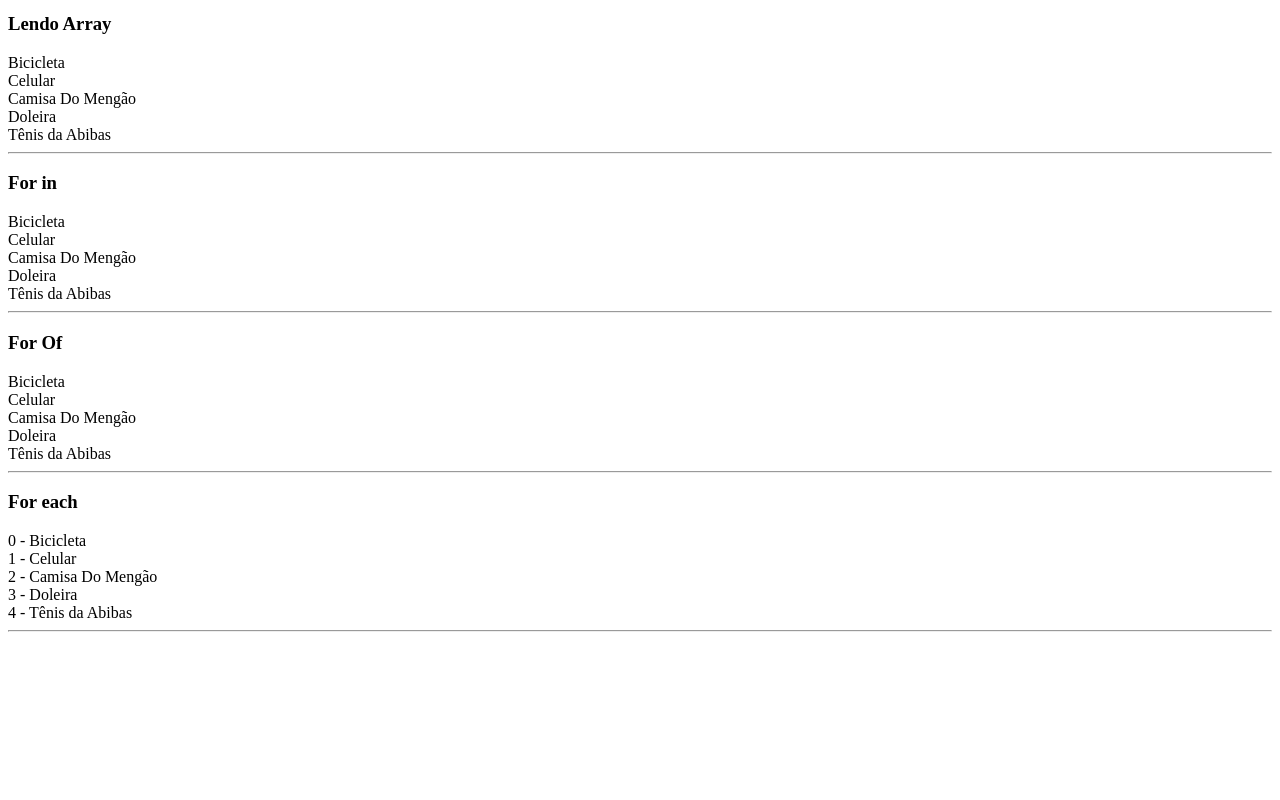
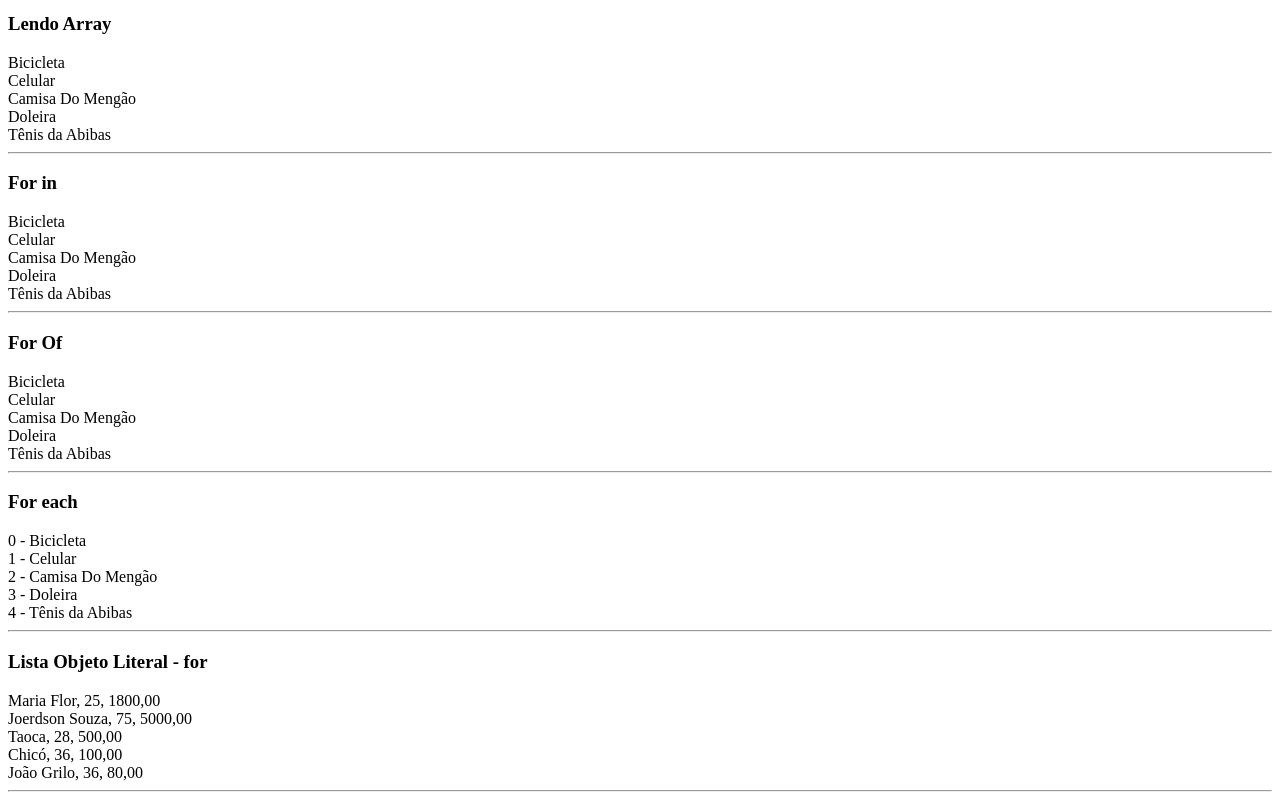
Before and after one commit to Gleidson-RS/Projeto_Logica_Repeticao, a plain HTML site: page index.html in a window 1280 px wide. Shown: the part 504-1304 px from the top of the page. Before the commit the page ends 1144 px from the top, so only its background shows below. Drawn offline with Linux system fonts and the light colour scheme.

Commit message:
codigo conteudo em andamento - for, array, for in, for of, for aech e lista de obj literais por array e for terminados

```diff
--- a/index.html
+++ b/index.html
@@ -62,7 +62,9 @@
 <div id="div-foraech"></div>
 <hr>
 
-
+<h3>Lista Objeto Literal - for</h3>
+<div id="div-listaoj-for"></div>
+<hr>
 
 
 
--- a/js/scripts_repeticoes.js
+++ b/js/scripts_repeticoes.js
@@ -69,12 +69,18 @@ presentes.forEach((elemento, posicao) =>{
     divForeach.innerHTML += `${posicao} - ${elemento} <br>`
 })
 
+//COLOÇÃO DE OBJETIVO LITERAIS - ARRAY
+const pessoas = [
+    {nome: 'Maria Flor', idade: 25, renda: 1800},
+    {nome: 'Joerdson Souza', idade: 75, renda: 5000},
+    {nome: 'Taoca', idade: 28, renda: 500},
+    {nome: 'Chicó', idade: 36, renda: 100},
+    {nome: 'João Grilo', idade: 36, renda: 80},
+]
 
-const pessoas = [
-    {nome: 'Maria Flor', idade: 25, renda:1800},
-    {nome: 'Joerdson Souza', idade: 75, renda:5000},
-    {nome: 'Taoca', idade: 28, renda:500},
-    {nome: 'Chicó', idade: 36, renda:100},
-    {nome: 'João Grilo', idade: 36, renda:80},
+//LISTANDO OBJETO LITERAL PELO FOR
+const divLitaObjFor = document.querySelector('#div-listaoj-for')
 
-]
+for(i = 0; i < pessoas.length; i++){
+    divLitaObjFor.innerHTML += `${pessoas[i].nome}, ${pessoas[i].idade}, ${pessoas[i].renda.toFixed(2).replace('.', ',')}<br>`
+}
```
